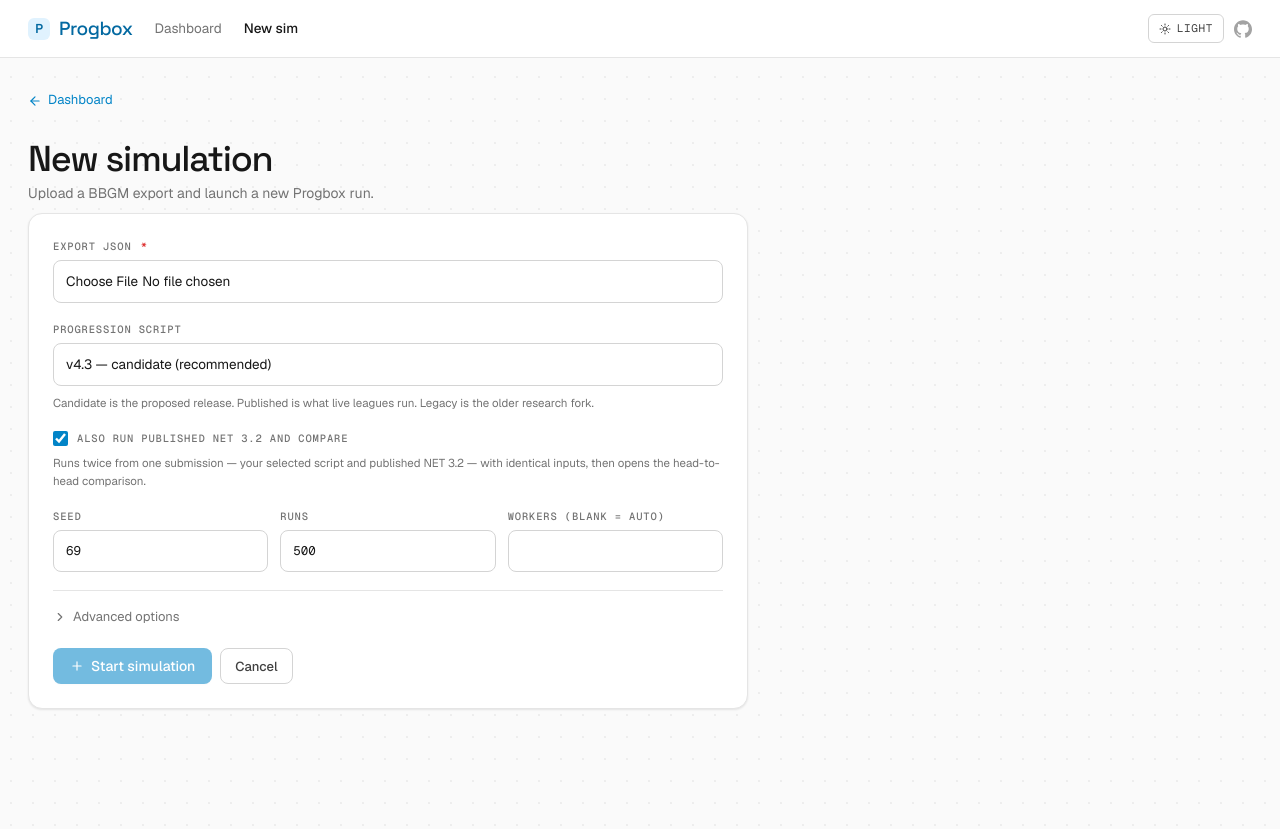
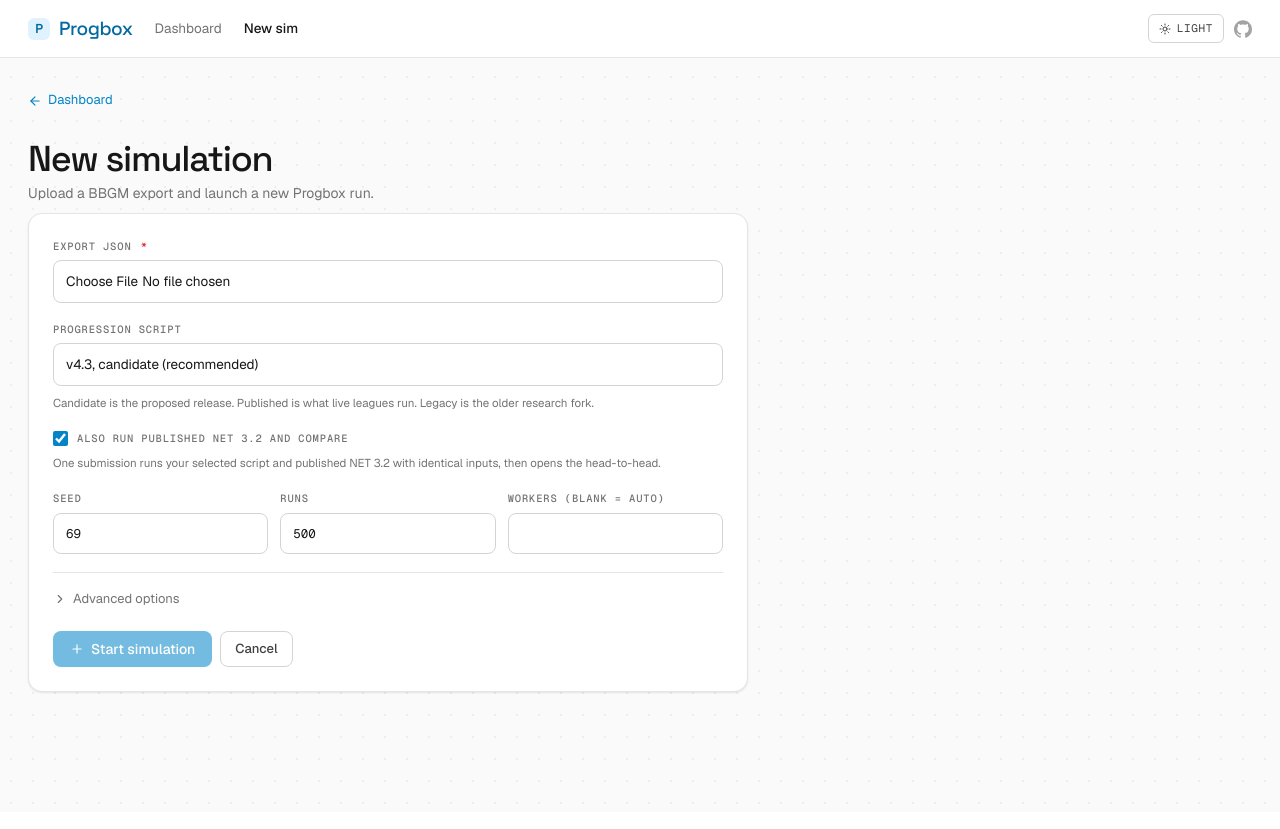
Before and after one commit to fearandesire/progbox-ui, a Vue app in the folder web/: page /new in a window 1280 px wide. Built offline with nearby package versions, Linux system fonts and the light colour scheme.

Commit message:
chore: copy gate public strings
Drop em-dash rhythm from VersionChip titles, New Sim option labels, and
compare hints; tighten the README auto-compare / glossary lines touched
by the v321 publish work.

Co-authored-by: fenix <fearandesire@users.noreply.github.com>

```diff
--- a/web/src/lib/versions.ts
+++ b/web/src/lib/versions.ts
@@ -32,11 +32,11 @@ export function compareBaselineFor(v: ProgressionVersion): ProgressionVersion {
 export function versionTitle(v: ProgressionVersion): string {
   switch (META[v].role) {
     case "published":
-      return "Published script — live NET 3.2";
+      return "Published script: live NET 3.2";
     case "candidate":
-      return "Candidate script — v4.3";
+      return "Candidate script: v4.3";
     case "legacy":
-      return "Legacy script — v4.1";
+      return "Legacy script: v4.1";
     default: {
       const _exhaustive: never = META[v].role;
       return _exhaustive;
--- a/web/src/views/NewSimView.vue
+++ b/web/src/views/NewSimView.vue
@@ -68,8 +68,8 @@ const compareToggleLabel = computed(() =>
 
 const compareHint = computed(() =>
   version.value === PUBLISHED_PROGRESSION_VERSION
-    ? "Runs twice from one submission — published NET 3.2 and candidate v4.3 — with identical inputs, then opens the head-to-head comparison."
-    : `Runs twice from one submission — your selected script and published NET 3.2 — with identical inputs, then opens the head-to-head comparison.`,
+    ? "One submission runs published NET 3.2 and candidate v4.3 with identical inputs, then opens the head-to-head."
+    : "One submission runs your selected script and published NET 3.2 with identical inputs, then opens the head-to-head.",
 );
 
 const pairComparisonBlockedMessage = computed(() =>
@@ -293,13 +293,13 @@ async function submit() {
           class="input"
         >
           <option value="v43">
-            v4.3 — candidate (recommended)
+            v4.3, candidate (recommended)
           </option>
           <option value="v321">
-            NET 3.2 — published, what leagues run today
+            NET 3.2, published: what leagues run today
           </option>
           <option value="v41">
-            v4.1 — legacy research fork
+            v4.1, legacy research fork
           </option>
         </select>
         <span class="hint">
```
Also changed, not shown: 2 other files (tests, documents, lock files or other folders).
